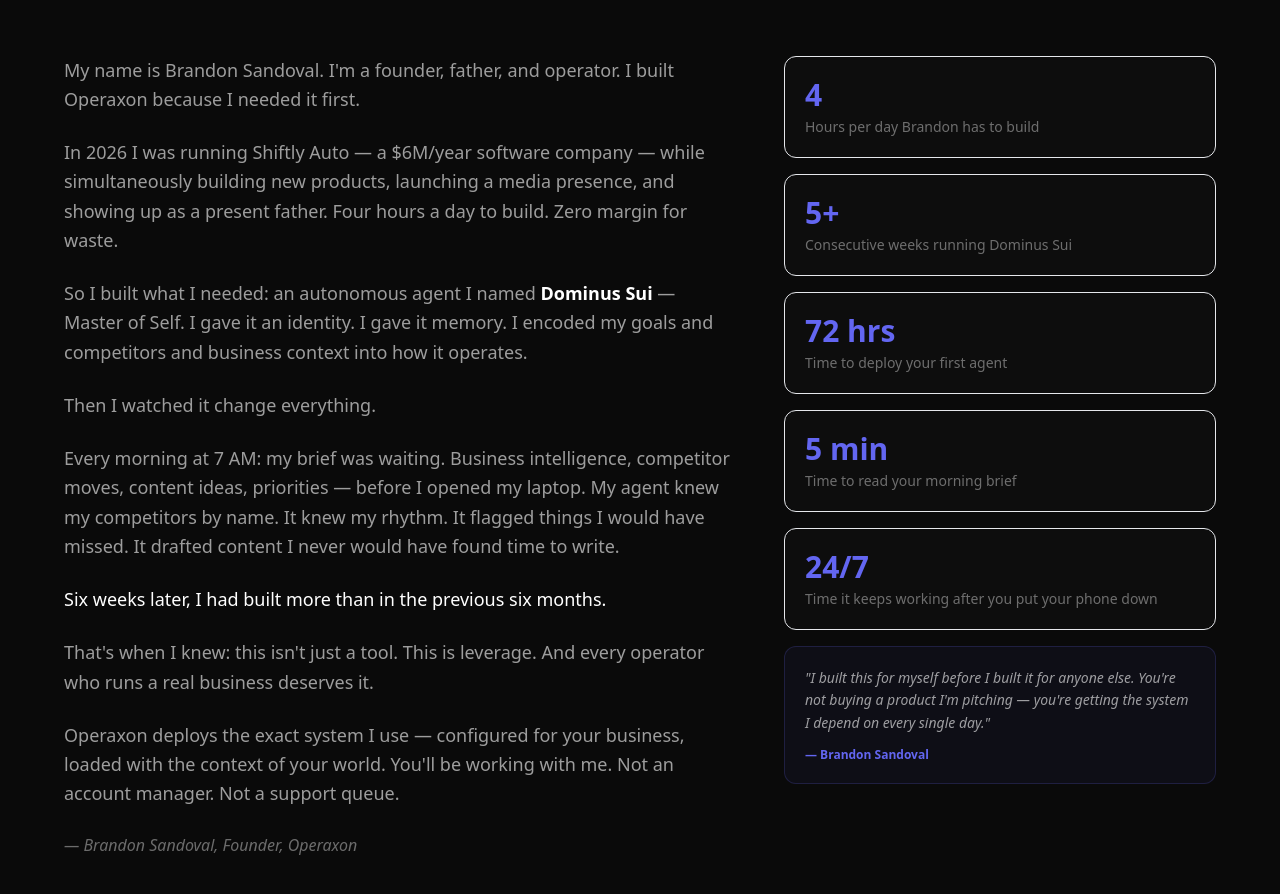
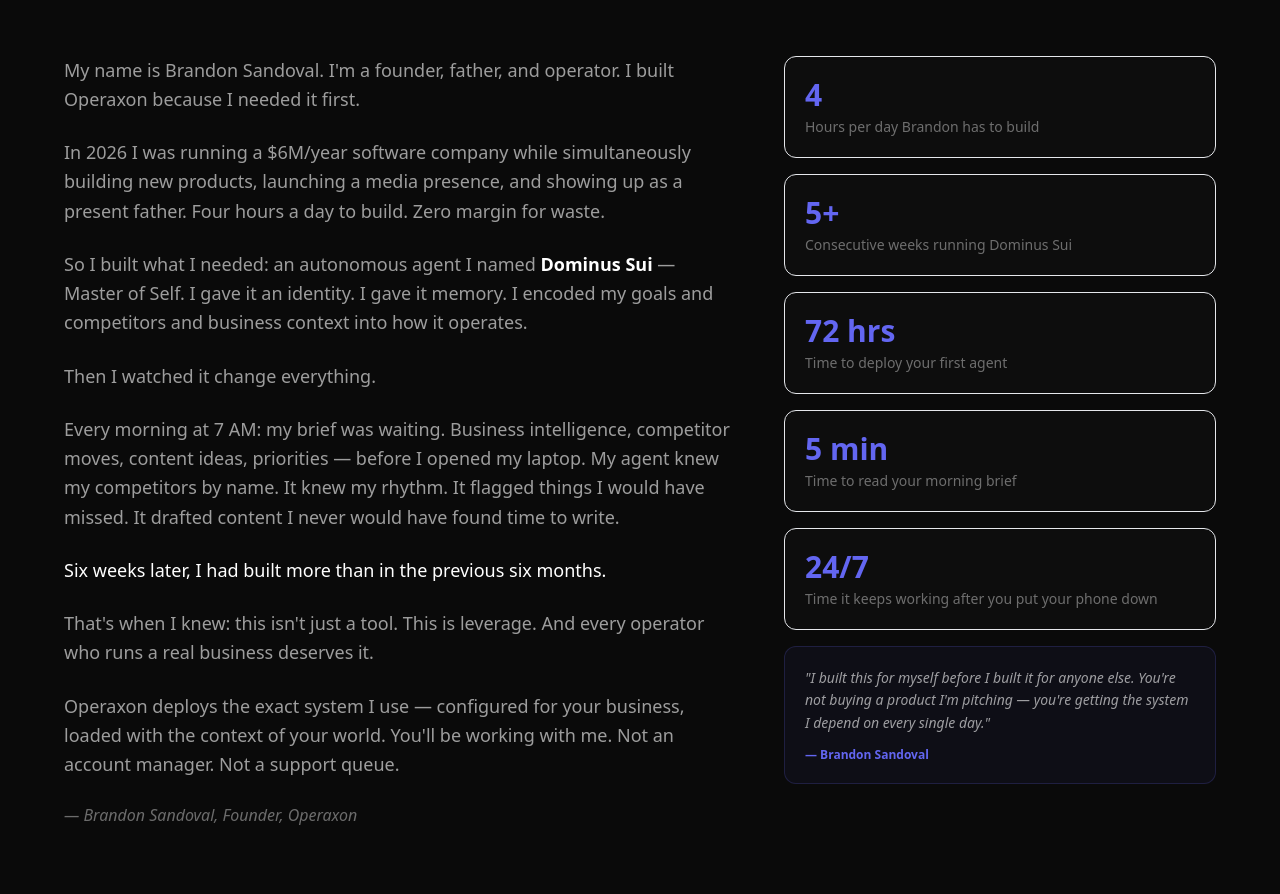
Before and after one commit to officialbrandonsandoval-source/operaxon-site, a Next.js app: page / in a window 1280 px wide. Shown: the part 6660-7554 px from the top of the page. Built offline with nearby package versions, Linux system fonts and the light colour scheme.

Commit message:
Remove Shiftly Auto name from website story section

```diff
--- a/app/page.tsx
+++ b/app/page.tsx
@@ -559,7 +559,7 @@
               My name is Brandon Sandoval. I'm a founder, father, and operator. I built Operaxon because I needed it first.
             </p>
             <p>
-              In 2026 I was running Shiftly Auto — a $6M/year software company — while simultaneously building new products, launching a media presence, and showing up as a present father. Four hours a day to build. Zero margin for waste.
+              In 2026 I was running a $6M/year software company while simultaneously building new products, launching a media presence, and showing up as a present father. Four hours a day to build. Zero margin for waste.
             </p>
             <p>
               So I built what I needed: an autonomous agent I named{" "}
```
Also changed, not shown: 1 other file (tests, documents, lock files or other folders).
